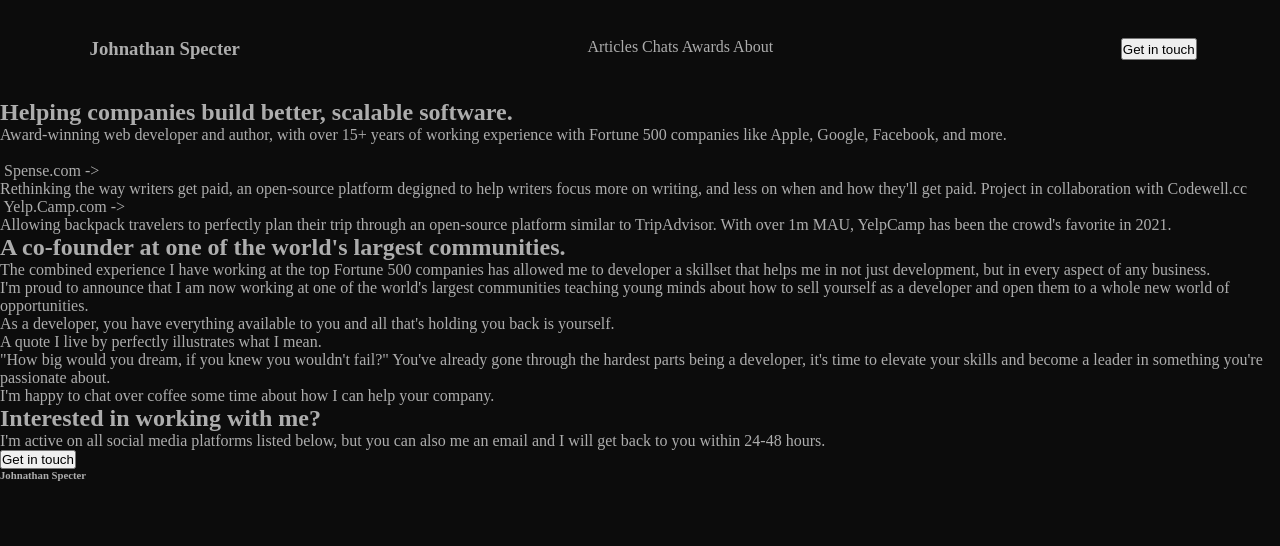
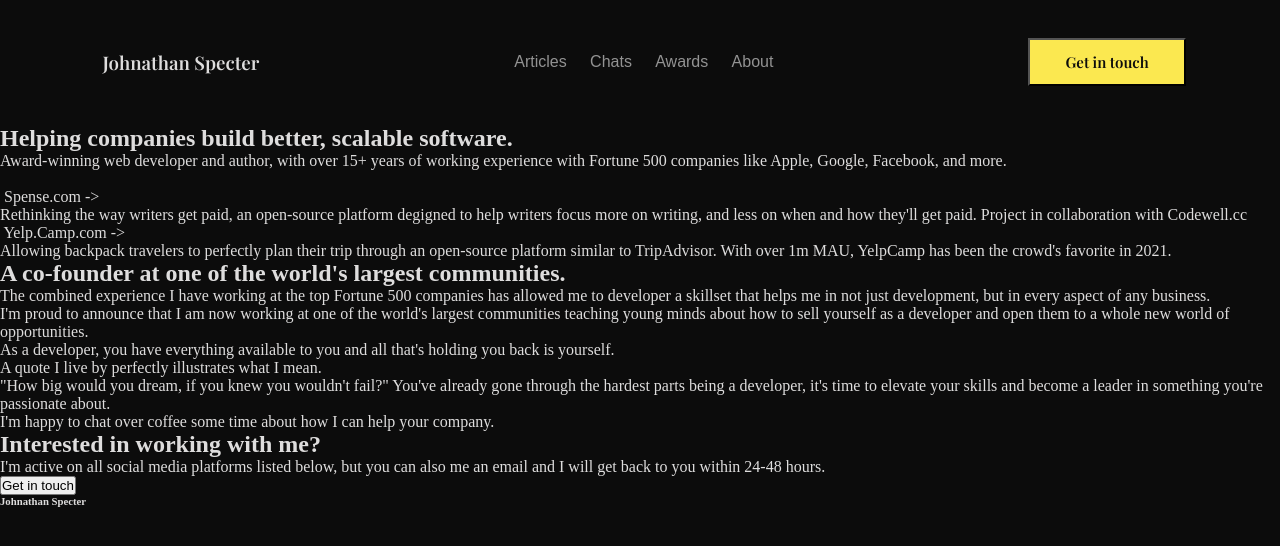
Before and after one commit to analauracoan/codewell-portfolio, a plain HTML site: page index.html in a window 1280 px wide. Drawn offline with nearby package versions, Linux system fonts and the light colour scheme.

Commit message:
estilização header

```diff
--- a/index.html
+++ b/index.html
@@ -12,7 +12,7 @@
     <header class="cabecalho">
         <h3 class="cabecalho__nome">Johnathan Specter</h3>
         <nav class="cabecalho__navegacao">
-            <a class="cabecalho__navegacao__botao">
+            <a class="cabecalho__navegacao__menu">
               Articles
             </a>
             <a class="cabecalho__navegacao__menu">
--- a/styles/style.css
+++ b/styles/style.css
@@ -1,3 +1,5 @@
+@import url('https://fonts.googleapis.com/css2?family=Playfair+Display:wght@400;600&display=swap');
+
 * {
     margin: 0;
     padding: 0;
@@ -6,15 +8,39 @@
 body {
     box-sizing: border-box;
     background-color: #0c0c0c;
-    color: #adadad;
+    color: #dedddd;
 }
 
 .cabecalho {
-    margin: 3% 0 3% 7%;
+    margin: 3% 0 3% 8%;
     display: flex;
     justify-content: space-between;
+    align-items: center;
+}
+
+.cabecalho__nome {
+    font-family: 'Playfair Display', serif;
+}
+
+.cabecalho__navegacao__menu {
+    font-family: Arial, sans-serif;
+    color: #939393;
+    font-weight: 400;
+}
+
+.cabecalho__navegacao {
+    width: 22%;
+    display: flex;
+    justify-content: space-between;
+    font-size: 16px;
 }
 
 .cabecalho__botao {
-    margin-right: 7%;
+    margin-right: 8%;
+    padding: 12px 35px;
+    font-family: 'Playfair Display', serif;
+    font-weight: 600;
+    font-size: 15px;
+    color: #0c0c0c;
+    background-color: #FBE850;
 }
```
